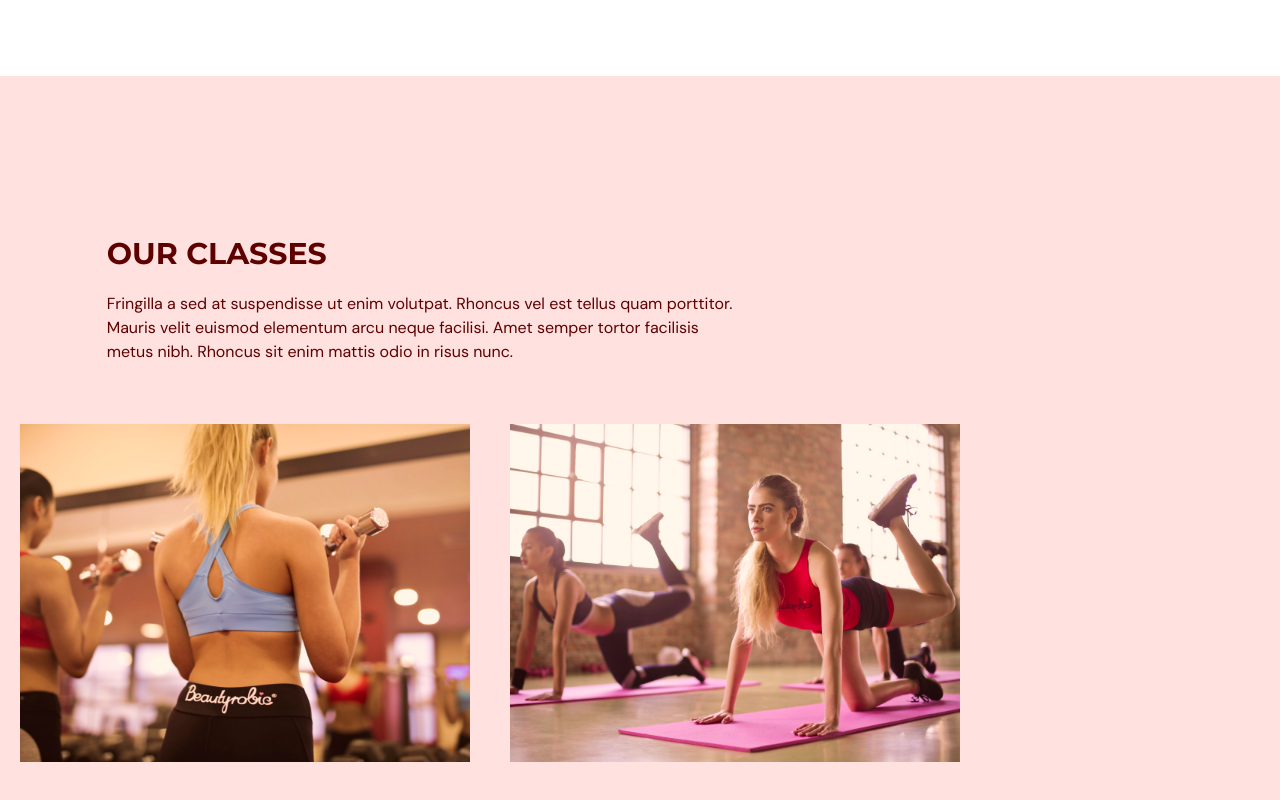
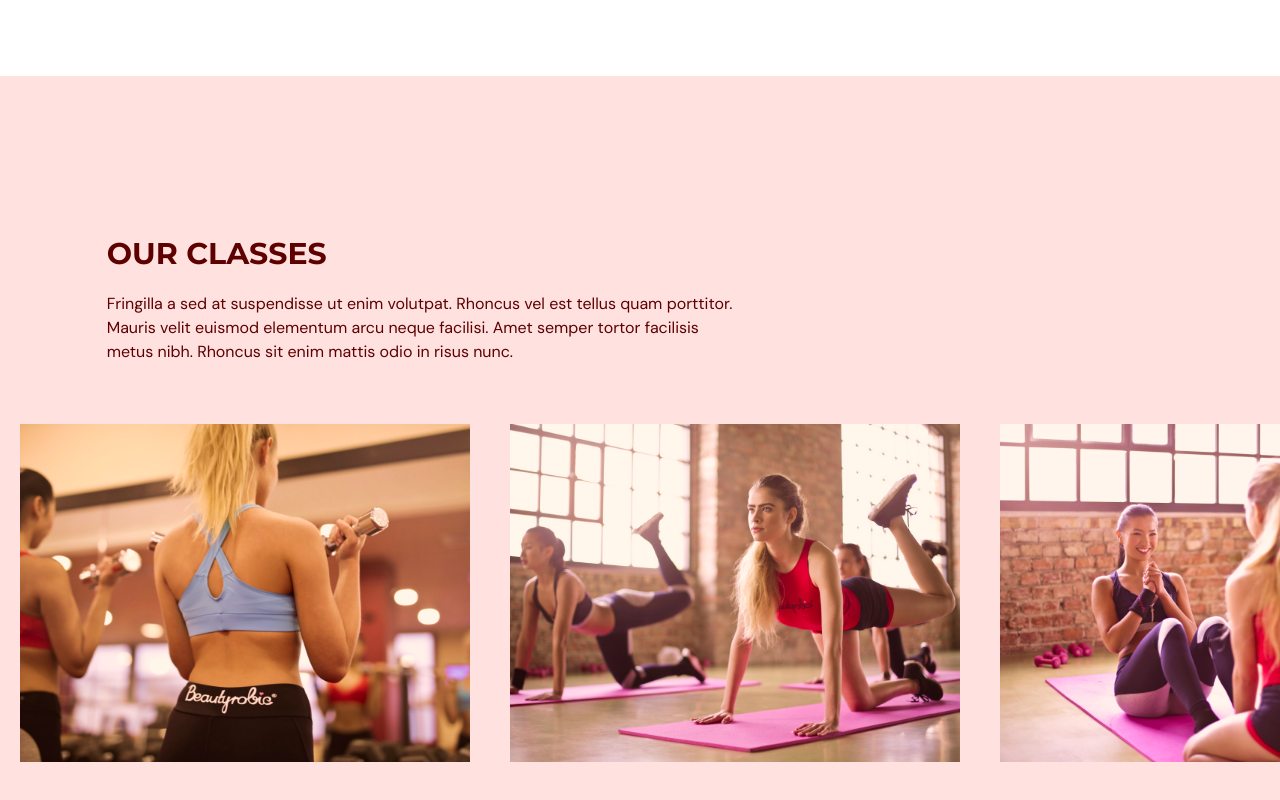
Before and after one commit to RockVoid/fit-place-gym, a React (Vite) app: page / in a window 1280 px wide. Shown: the part 2053-2853 px from the top of the page. Built offline with nearby package versions, Linux system fonts and the light colour scheme.

Commit message:
[FIX]: Benefit Card list

```diff
--- a/src/scenes/ourClasses/index.tsx
+++ b/src/scenes/ourClasses/index.tsx
@@ -80,7 +80,7 @@ const OurClasses = ({ setSelectedPage }: Props) => {
         </motion.div>
 
         <div className="mt-10 h-[353px] w-full overflow-x-auto overflow-y-hidden">
-          <ul>
+          <ul className="w-[2800px] whitespace-nowrap">
             {classes.map((item: ClasseType, index) => (
               <Classe
                 key={`${item.name}-${index}`}
```
